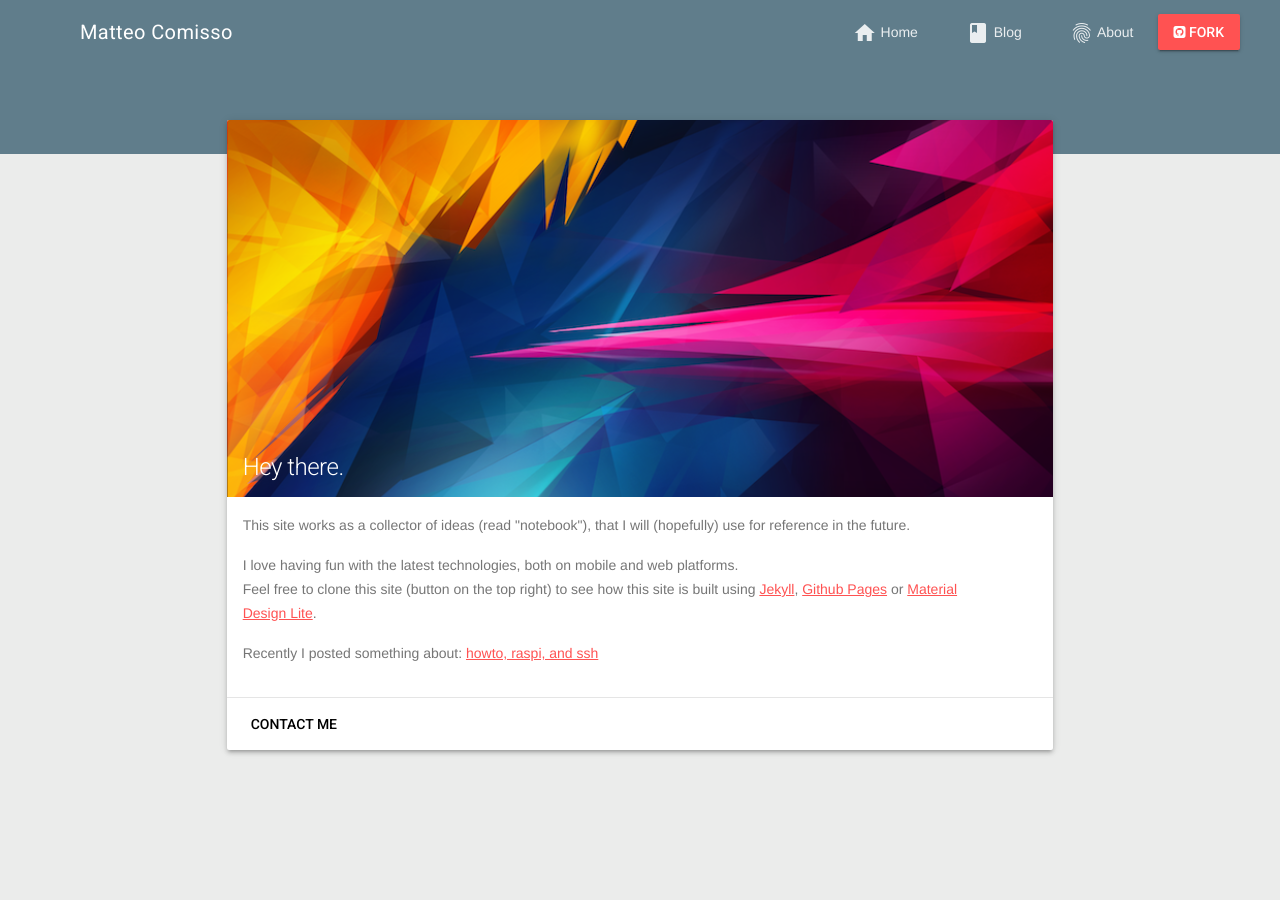
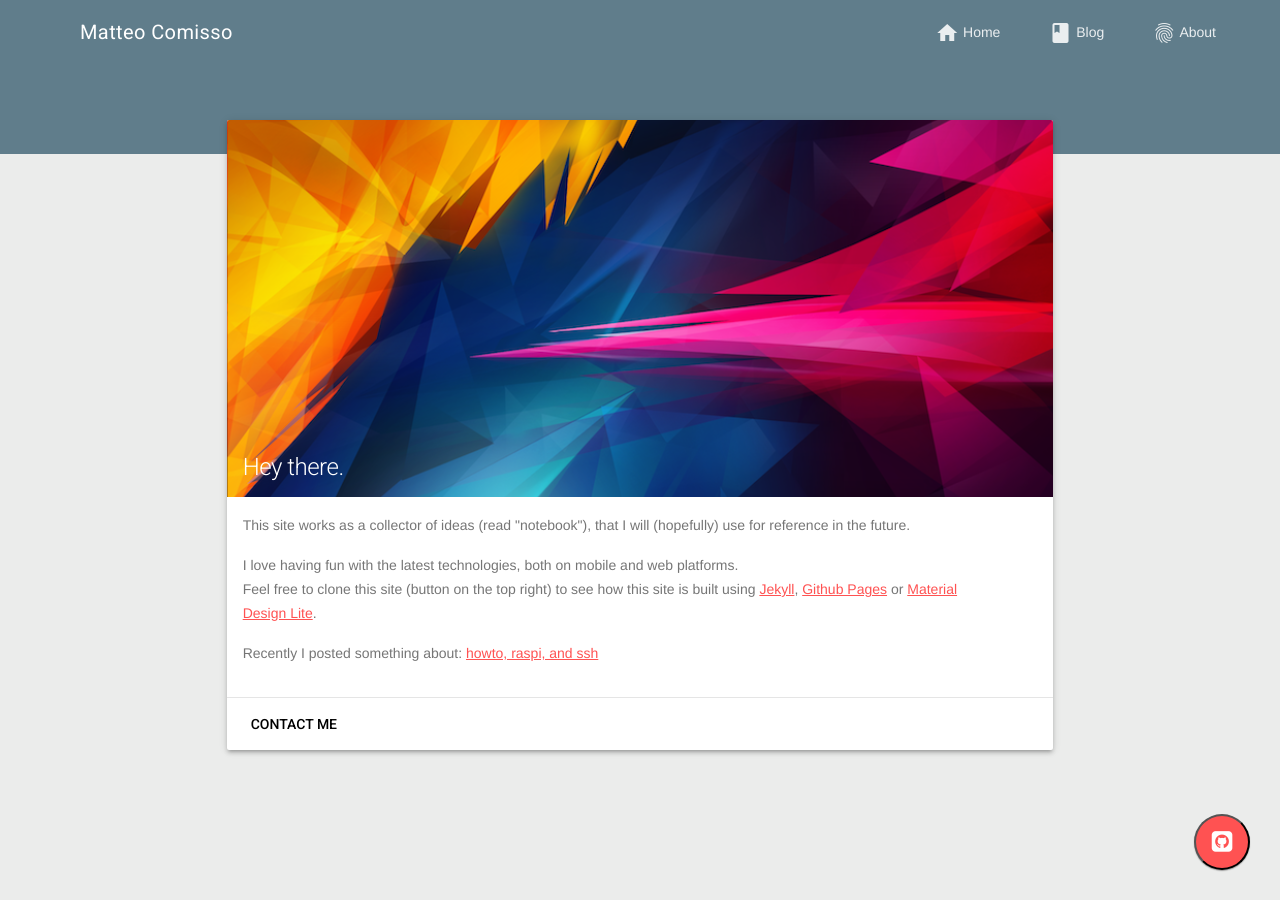
Before and after one commit to mcomisso/mcomisso.github.io, a Jekyll site: the page built from index.html, in a window 1280 px wide. Built offline with Jekyll 4.4.1, drawn with Linux system fonts in a browser that asks for light colours; nearby versions of some CDN libraries.

Commit message:
Moved fork button

```diff
--- /dev/null
+++ b/_includes/forkme.html
@@ -0,0 +1,4 @@
+<button id="fork-me-button" onclick="window.location.href='https://github.com/mcomisso/mcomisso.github.io'"
+  class="mdl-button--fab mdl-js-button mdl-button--raised mdl-button--accent mdl-js-ripple-effect">
+  <span><i class="fa fa-github-square"></i></span>
+</button>
--- a/_includes/header.html
+++ b/_includes/header.html
@@ -9,10 +9,6 @@
       {% include menu.html %}
     </nav>
 
-    <button onclick="window.location.href='https://github.com/mcomisso/mcomisso.github.io'" class="mdl-button mdl-js-button mdl-button--raised mdl-button--accent mdl-js-ripple-effect">
-      <span><i class="fa fa-github-square"></i> Fork</span>
-    </button>
-
   </div>
 </header>
 
--- a/css/main.css
+++ b/css/main.css
@@ -21,9 +21,16 @@ main {
   HOME
 */
 
+#fork-me-button {
+  position: absolute;
+  bottom: 30px;
+  right: 30px;
+}
+
 #card_home {
   min-height: 70vh;
 }
+
 #card_home > .mdl-card__title {
   /*background: url('//i.giphy.com/gU25raLP4pUu4.gif') center/cover;*/
   background: url('/images/home_abstract.png') center/cover;
--- a/index.html
+++ b/index.html
@@ -31,3 +31,5 @@ title: Matteo Comisso
     </div>
   </div>
 </div>
+
+{% include forkme.html %}
```
